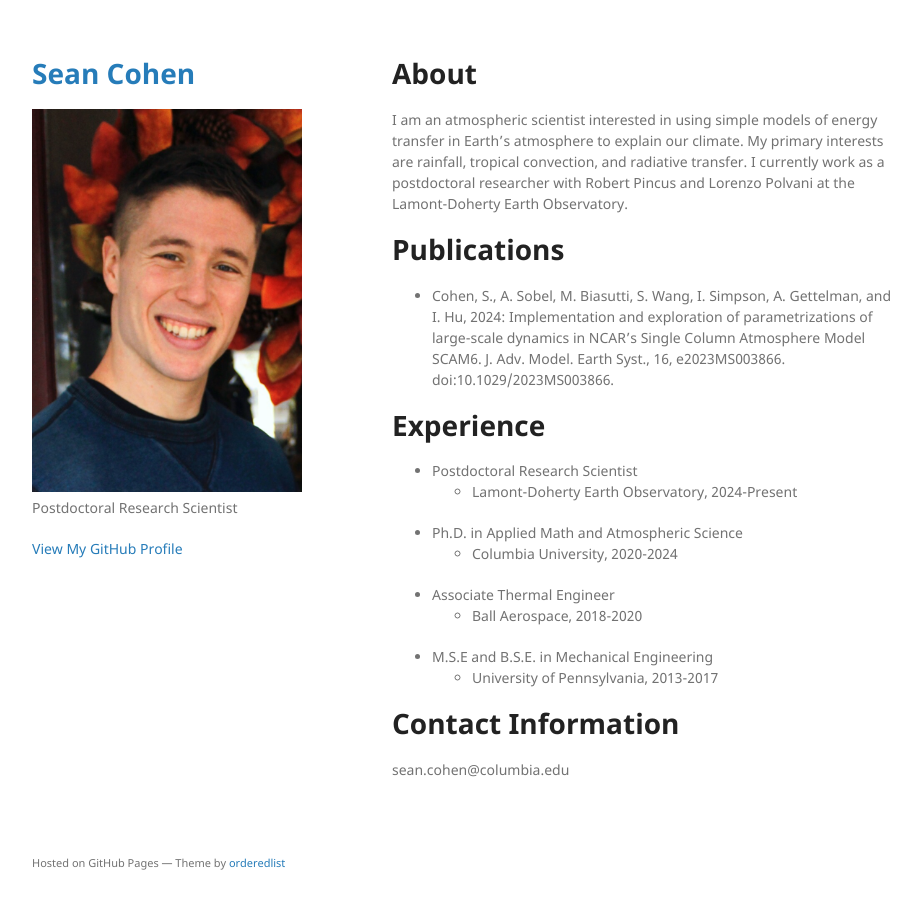
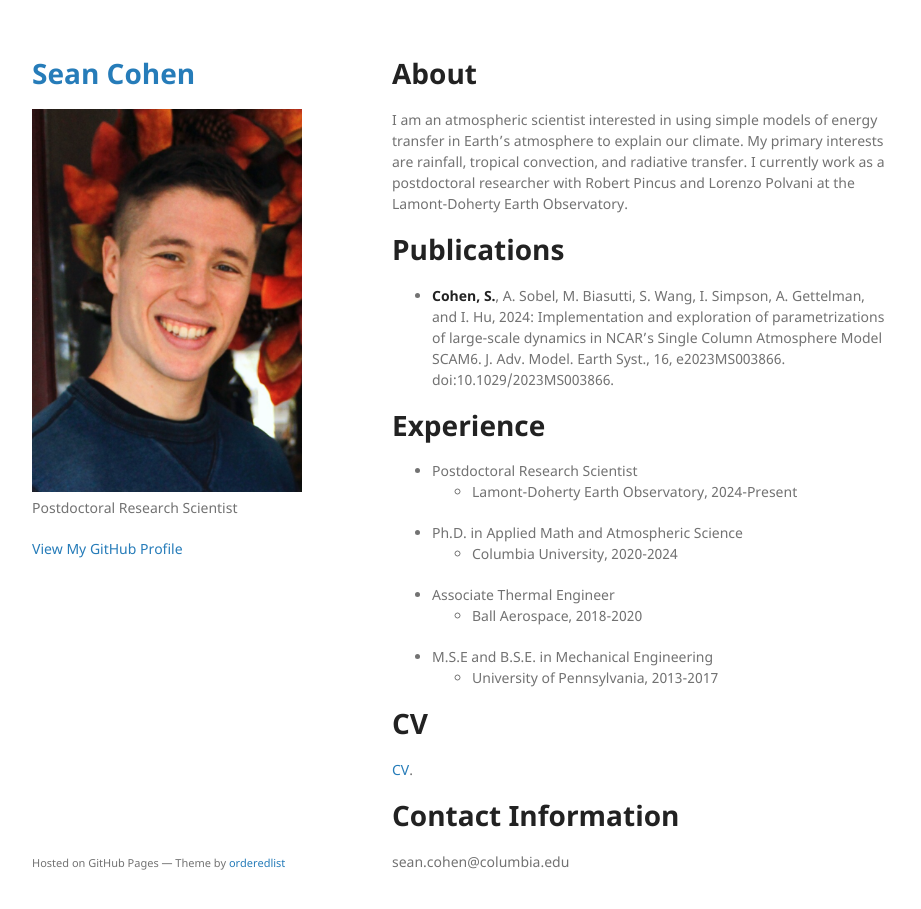
Before and after one commit to seancohen33/seancohen33.github.io, a Jekyll site: the page built from index.md, in a window 1280 px wide and 942 px high. Shown: the top 909 px of the window, without its empty margins (178-1099 px from the left). Built offline with Jekyll 4.4.1, drawn with Linux system fonts in a browser that asks for light colours; our own code applies the rules of GitHub Pages for plain Markdown files.

Commit message:
Update index.md

```diff
--- a/index.md
+++ b/index.md
@@ -8,7 +8,7 @@ I am an atmospheric scientist interested in using simple models of energy transf
 
 # Publications
 
-*   Cohen, S., A. Sobel, M. Biasutti, S. Wang, I. Simpson, A. Gettelman, and I. Hu, 2024: Implementation and exploration of parametrizations of large-scale dynamics in NCAR's Single Column Atmosphere Model SCAM6. J. Adv. Model. Earth Syst., 16, e2023MS003866. doi:10.1029/2023MS003866.
+*   **Cohen, S.**, A. Sobel, M. Biasutti, S. Wang, I. Simpson, A. Gettelman, and I. Hu, 2024: Implementation and exploration of parametrizations of large-scale dynamics in NCAR's Single Column Atmosphere Model SCAM6. J. Adv. Model. Earth Syst., 16, e2023MS003866. doi:10.1029/2023MS003866.
 
 # Experience
 
@@ -21,6 +21,10 @@ I am an atmospheric scientist interested in using simple models of energy transf
 - M.S.E and B.S.E. in Mechanical Engineering
   - University of Pennsylvania, 2013-2017
 
+# CV
+
+[CV](./another-page.html).
+
 # Contact Information
 
 sean.cohen@columbia.edu
```
